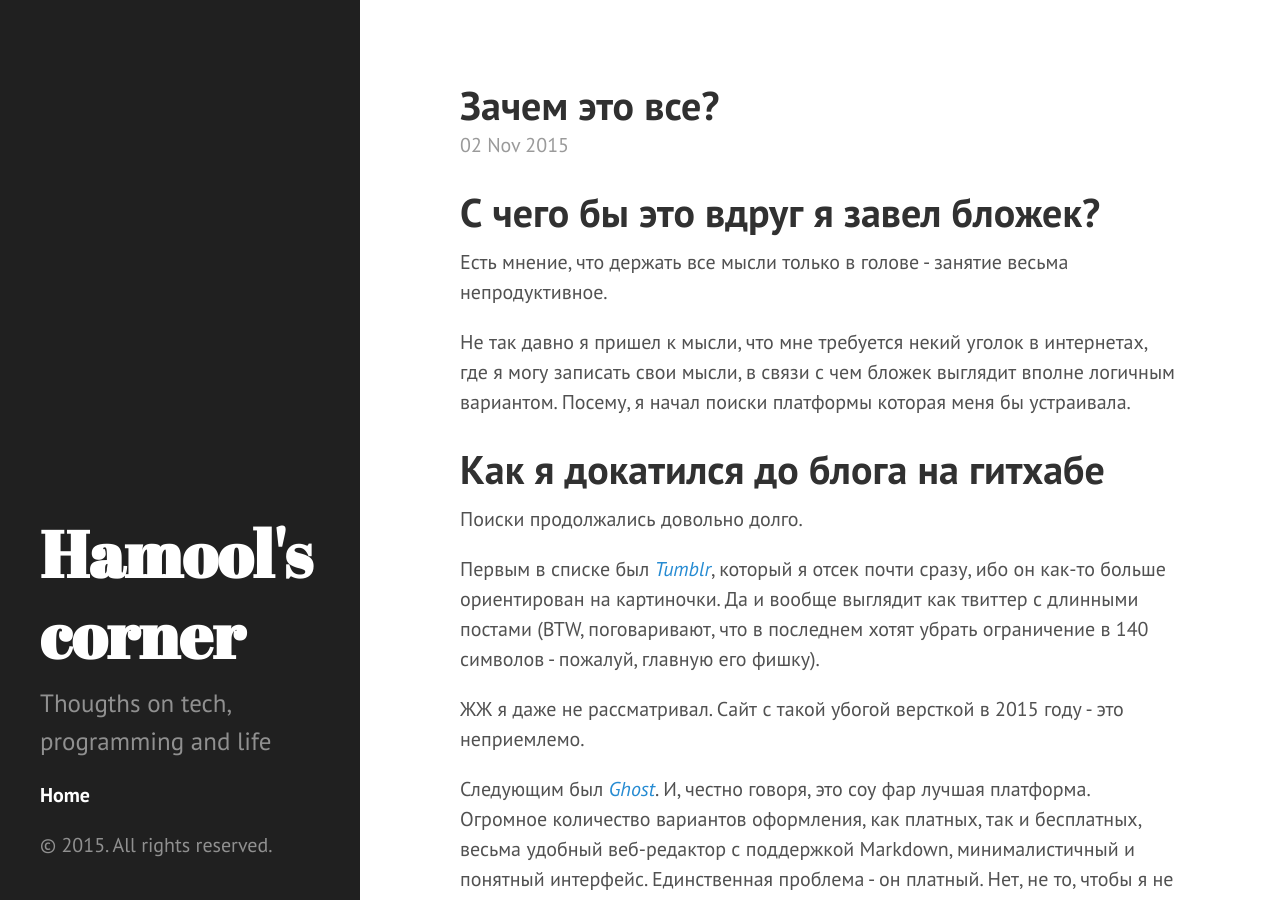
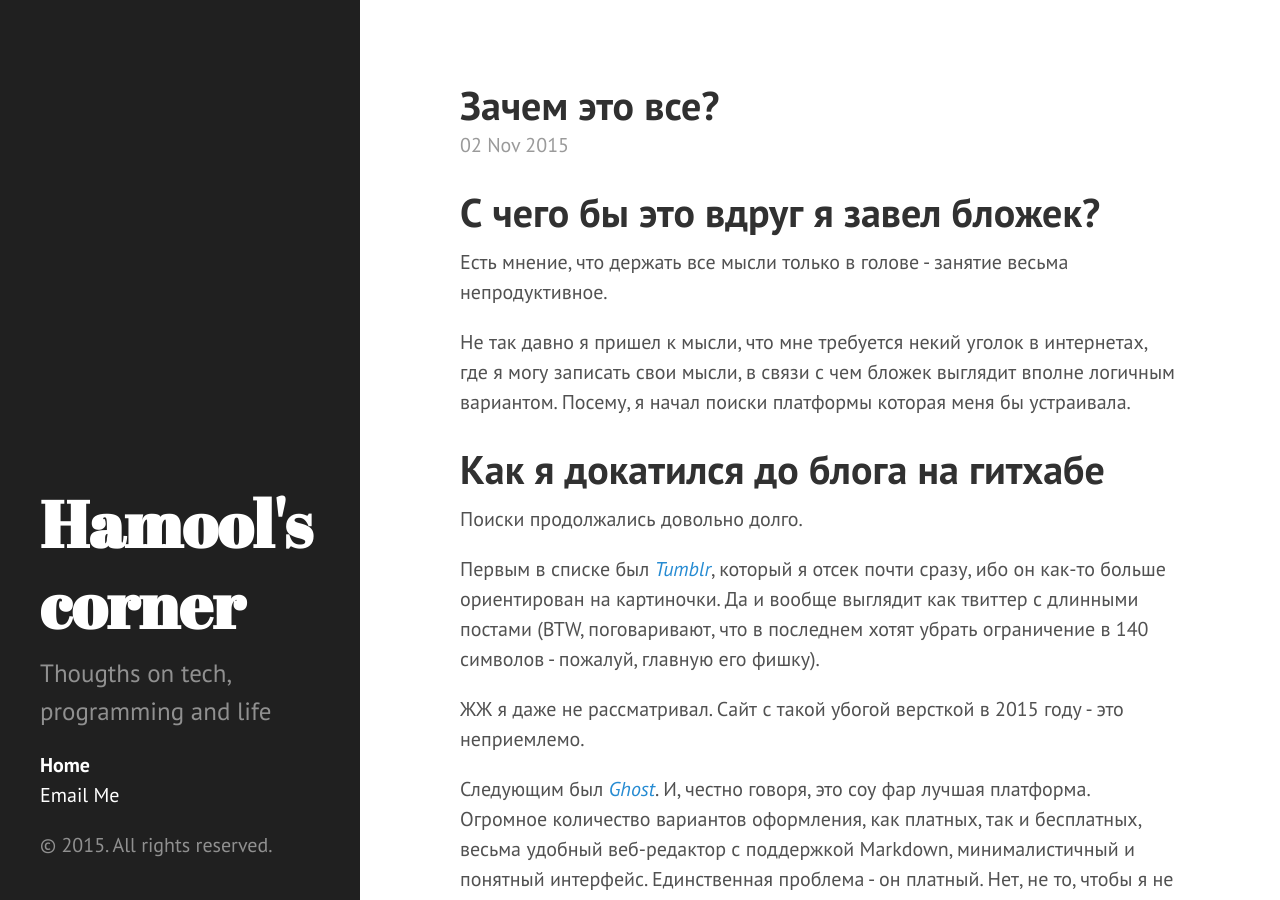
Before and after one commit to Hamool/Hamool.github.io, a Jekyll site: the page built from index.html, in a window 1280 px wide and 900 px high. Built offline with Jekyll 4.4.1, drawn with Linux system fonts in a browser that asks for light colours; the list of posts is cut into pages by our own code.

Commit message:
Update sidebar.html

```diff
--- a/_includes/sidebar.html
+++ b/_includes/sidebar.html
@@ -8,6 +8,9 @@
     <ul class="sidebar-nav">
       <li class="sidebar-nav-item{% if page.title == "Home" %} active{% endif %}">
         <a href="/">Home</a>
+      </li>
+      <li>
+        <a href="mailto:hamool111@gmail.com?subject=Feedback on Hamool's corner blog">Email Me</a>
       </li>
 
       {% comment %}
```
